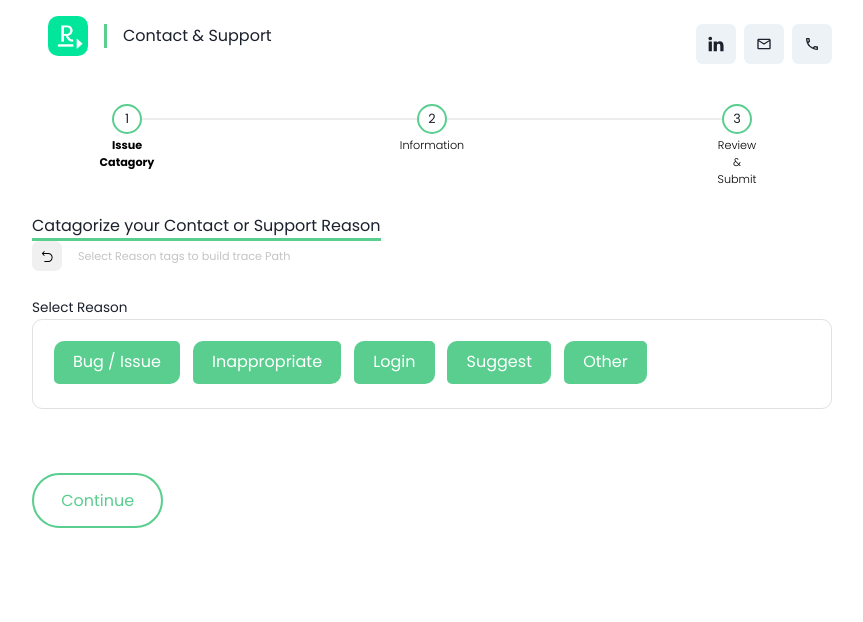
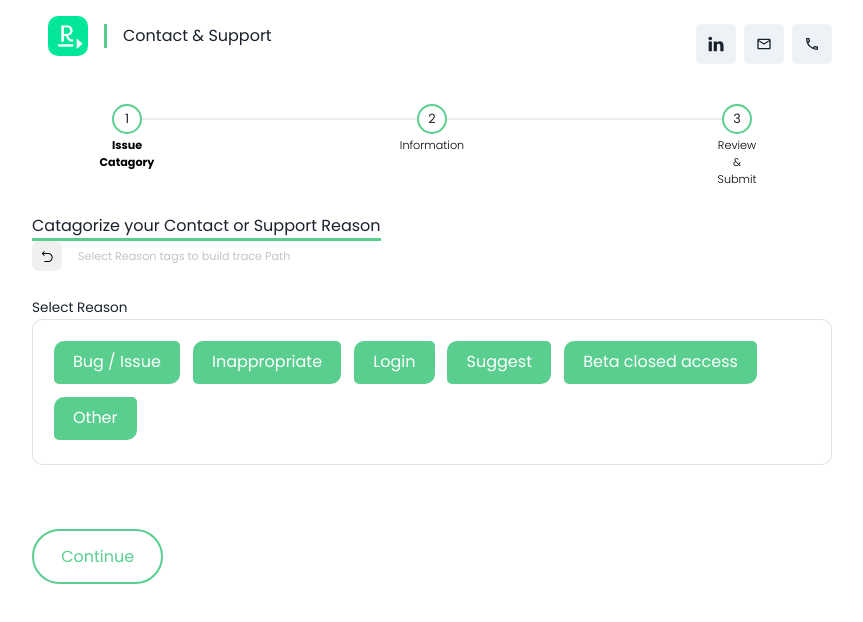
Before and after one commit to krishnanpandya007/reach_out_web, a React (Create React App) app: page /contact in a window 1280 px wide. Shown: the top 622 px of the page, without its empty margins (208-1071 px from the left). Built offline with nearby package versions, Linux system fonts and the light colour scheme.

Commit message:
Updated responsieve ContactAndSupport details -2

```diff
--- a/src/components/ContactAndSupport.jsx
+++ b/src/components/ContactAndSupport.jsx
@@ -46,6 +46,10 @@ const contactReasonTree = {
     },
     'Feature': null
   },
+  'Beta closed access': {
+    'Add me': null,
+    'Remove me': null
+  }
 }
 
 function ContactAndSupport() {
```
